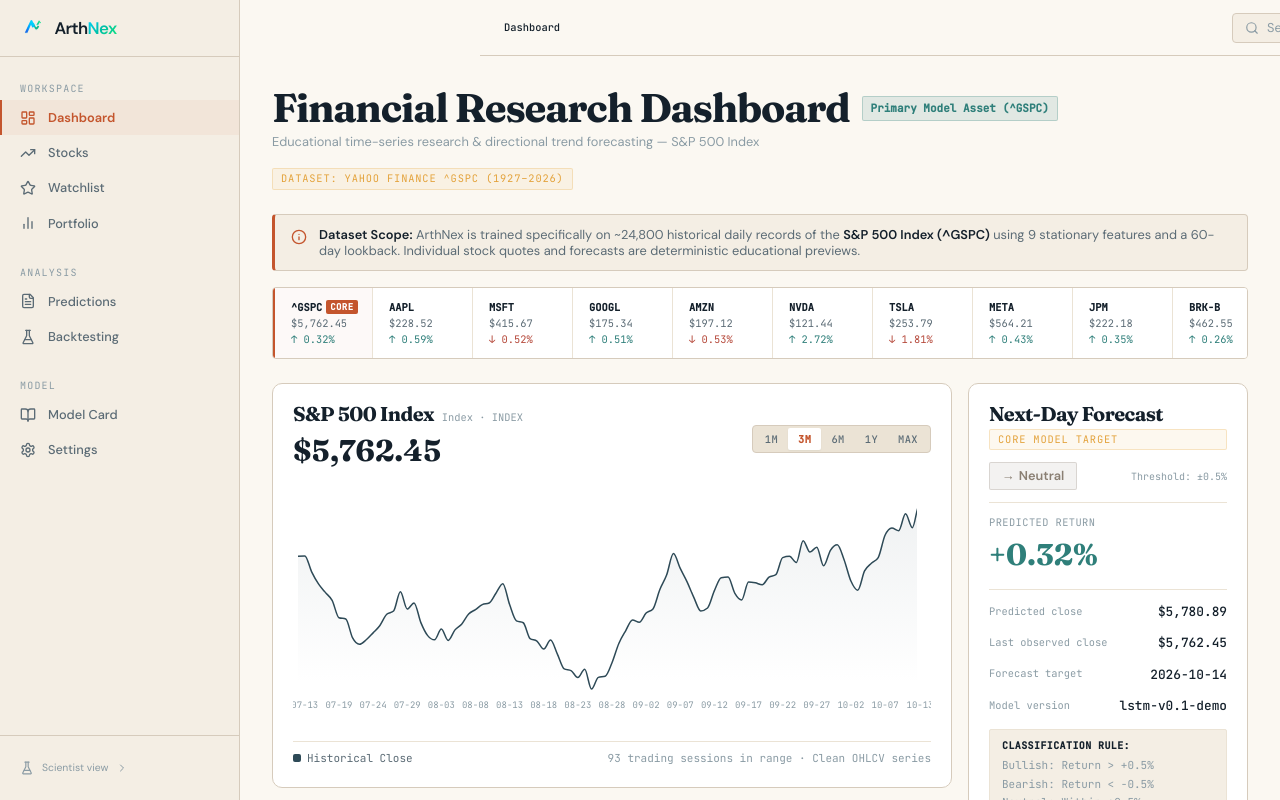
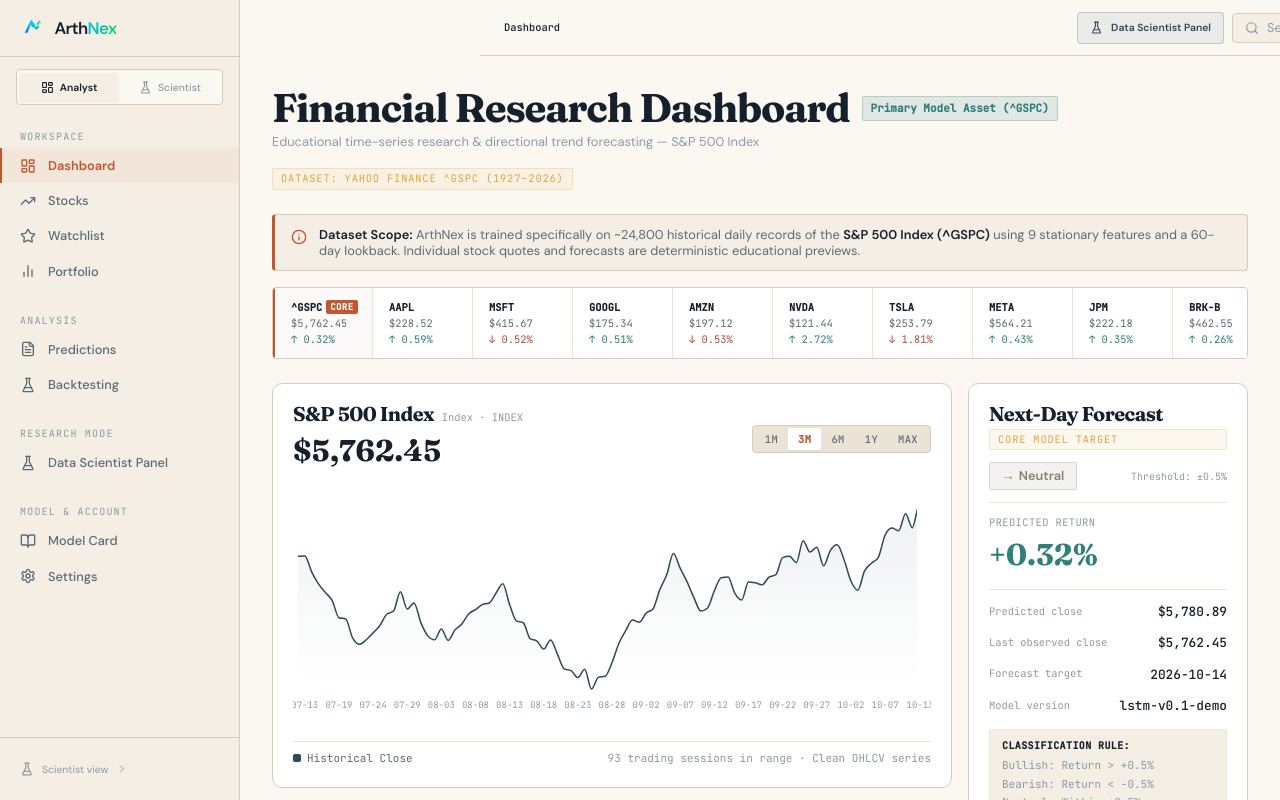
Before and after one commit to TanishqBhosle/Stock-Trend-Forecaster, a React (Vite) app in the folder frontend/: page /login in a window 1280 px wide. Both pictures are taken after typing "name@example.com", "Sample123" into the empty fields and a click on the button "Sign in". Shown: the top 800 px of the page. Built offline with nearby package versions, Linux system fonts and the light colour scheme.

Commit message:
feat(frontend): enable direct 1-click navigation between user and data scientist panels

```diff
--- a/frontend/src/components/layout/AppShell.jsx
+++ b/frontend/src/components/layout/AppShell.jsx
@@ -1,10 +1,11 @@
-import { useState } from 'react'
+import { useState, useEffect } from 'react'
 import { Outlet, useLocation } from 'react-router-dom'
 import { AnimatePresence, motion } from 'framer-motion'
 import { Sidebar } from './Sidebar'
 import { TopNav } from './TopNav'
 import { MobileDrawer } from './MobileDrawer'
 import { CommandPalette, useCommandPalette } from '@/components/ui/CommandPalette'
+import { useAuth } from '@/hooks/useAuth'
 import './AppShell.css'
 
 /**
@@ -18,6 +19,14 @@ export function AppShell({ workspace = 'user', breadcrumbs }) {
   const [drawerOpen, setDrawerOpen] = useState(false)
   const { open: cmdOpen, openPalette, closePalette } = useCommandPalette()
   const location = useLocation()
+  const { user, updateRole } = useAuth()
+
+  // Ensure user.role automatically matches the active workspace
+  useEffect(() => {
+    if (user && user.role !== workspace) {
+      updateRole(workspace)
+    }
+  }, [user, workspace, updateRole])
 
   // Generate breadcrumbs from path if not provided
   const crumbs = breadcrumbs ?? generateBreadcrumbs(location.pathname)
--- a/frontend/src/components/layout/MobileDrawer.css
+++ b/frontend/src/components/layout/MobileDrawer.css
@@ -72,6 +72,58 @@
 .drawer-close:hover { background: var(--interactive-hover); color: var(--text-primary); }
 .drawer-close:focus-visible { outline: 2px solid var(--focus-ring); }
 
+/* Workspace Switcher in Drawer */
+.drawer-ws-segmented {
+  display: flex;
+  margin: var(--space-3) var(--space-4) var(--space-2);
+  padding: 3px;
+  background: var(--bg-page);
+  border: 1px solid var(--border);
+  border-radius: var(--radius-sm);
+  gap: 3px;
+}
+
+.drawer-scientist .drawer-ws-segmented {
+  background: rgba(0, 0, 0, 0.25);
+  border-color: rgba(255, 255, 255, 0.08);
+}
+
+.drawer-ws-btn {
+  flex: 1;
+  display: inline-flex;
+  align-items: center;
+  justify-content: center;
+  gap: 6px;
+  height: 32px;
+  padding: 0 var(--space-2);
+  font-family: var(--font-ui);
+  font-size: var(--text-xs);
+  font-weight: var(--weight-medium);
+  color: var(--text-muted);
+  background: transparent;
+  border: none;
+  border-radius: var(--radius-xs);
+  cursor: pointer;
+  transition: all var(--duration-micro) var(--ease-out);
+}
+
+.drawer-ws-btn--active {
+  background: var(--bg-surface);
+  color: var(--text-primary);
+  font-weight: var(--weight-semibold);
+  box-shadow: 0 1px 3px rgba(0, 0, 0, 0.08);
+}
+
+.drawer-scientist .drawer-ws-btn {
+  color: rgba(169, 188, 196, 0.7);
+}
+
+.drawer-scientist .drawer-ws-btn--active {
+  background: var(--bg-elevated);
+  color: var(--text-inverse);
+  box-shadow: 0 1px 3px rgba(0, 0, 0, 0.3);
+}
+
 .drawer-items {
   flex: 1;
   padding: var(--space-4) 0;
--- a/frontend/src/components/layout/MobileDrawer.jsx
+++ b/frontend/src/components/layout/MobileDrawer.jsx
@@ -1,28 +1,31 @@
 import { useEffect } from 'react'
-import { NavLink } from 'react-router-dom'
+import { NavLink, useNavigate } from 'react-router-dom'
 import { AnimatePresence, motion } from 'framer-motion'
 import { X, LayoutDashboard, TrendingUp, Star, BarChart2, FileText, FlaskConical, BookOpen, Settings, Activity, Database } from 'lucide-react'
 import { ArthNexLogo } from '@/components/ui/ArthNexLogo'
+import { useAuth } from '@/hooks/useAuth'
 import './MobileDrawer.css'
 
 const USER_ITEMS = [
-  { to: '/app/dashboard',   icon: LayoutDashboard, label: 'Dashboard' },
-  { to: '/app/stocks',      icon: TrendingUp,      label: 'Stocks' },
-  { to: '/app/watchlist',   icon: Star,            label: 'Watchlist' },
-  { to: '/app/portfolio',   icon: BarChart2,       label: 'Portfolio' },
-  { to: '/app/predictions', icon: FileText,        label: 'Predictions' },
-  { to: '/app/backtest',    icon: FlaskConical,    label: 'Backtesting' },
-  { to: '/app/model-card',  icon: BookOpen,        label: 'Model Card' },
-  { to: '/app/settings',    icon: Settings,        label: 'Settings' },
+  { to: '/app/dashboard',         icon: LayoutDashboard, label: 'Dashboard' },
+  { to: '/app/stocks',            icon: TrendingUp,      label: 'Stocks' },
+  { to: '/app/watchlist',         icon: Star,            label: 'Watchlist' },
+  { to: '/app/portfolio',         icon: BarChart2,       label: 'Portfolio' },
+  { to: '/app/predictions',       icon: FileText,        label: 'Predictions' },
+  { to: '/app/backtest',          icon: FlaskConical,    label: 'Backtesting' },
+  { to: '/scientist/performance', icon: FlaskConical,    label: 'Data Scientist Panel' },
+  { to: '/app/model-card',        icon: BookOpen,        label: 'Model Card' },
+  { to: '/app/settings',          icon: Settings,        label: 'Settings' },
 ]
 
 const SCIENTIST_ITEMS = [
-  { to: '/scientist/performance', icon: Activity,      label: 'Performance' },
-  { to: '/scientist/models',      icon: BarChart2,     label: 'Models' },
-  { to: '/scientist/experiments', icon: FlaskConical,  label: 'Experiments' },
-  { to: '/scientist/dataset',     icon: Database,      label: 'Dataset' },
-  { to: '/scientist/model-card',  icon: BookOpen,      label: 'Model Card' },
-  { to: '/app/settings',          icon: Settings,      label: 'Settings' },
+  { to: '/scientist/performance', icon: Activity,        label: 'Performance' },
+  { to: '/scientist/models',      icon: BarChart2,       label: 'Models' },
+  { to: '/scientist/experiments', icon: FlaskConical,    label: 'Experiments' },
+  { to: '/scientist/dataset',     icon: Database,        label: 'Dataset' },
+  { to: '/scientist/model-card',  icon: BookOpen,        label: 'Model Card' },
+  { to: '/app/dashboard',         icon: LayoutDashboard, label: 'Investor Workspace' },
+  { to: '/app/settings',          icon: Settings,        label: 'Settings' },
 ]
 
 /**
@@ -30,6 +33,8 @@ const SCIENTIST_ITEMS = [
  */
 export function MobileDrawer({ open, onClose, workspace = 'user' }) {
   const items = workspace === 'scientist' ? SCIENTIST_ITEMS : USER_ITEMS
+  const navigate = useNavigate()
+  const { updateRole } = useAuth()
 
   // Close on Escape
   useEffect(() => {
@@ -44,6 +49,16 @@ export function MobileDrawer({ open, onClose, workspace = 'user' }) {
     else document.body.style.overflow = ''
     return () => { document.body.style.overflow = '' }
   }, [open])
+
+  const handleSwitchWorkspace = (targetRole) => {
+    onClose()
+    updateRole(targetRole)
+    if (targetRole === 'scientist') {
+      navigate('/scientist/performance')
+    } else {
+      navigate('/app/dashboard')
+    }
+  }
 
   return (
     <AnimatePresence>
@@ -75,6 +90,26 @@ export function MobileDrawer({ open, onClose, workspace = 'user' }) {
               </button>
             </div>
 
+            {/* Segmented workspace switcher */}
+            <div className="drawer-ws-segmented">
+              <button
+                type="button"
+                className={`drawer-ws-btn ${workspace === 'user' ? 'drawer-ws-btn--active' : ''}`}
+                onClick={() => handleSwitchWorkspace('user')}
+              >
+                <LayoutDashboard size={13} />
+                <span>Analyst View</span>
+              </button>
+              <button
+                type="button"
+                className={`drawer-ws-btn ${workspace === 'scientist' ? 'drawer-ws-btn--active' : ''}`}
+                onClick={() => handleSwitchWorkspace('scientist')}
+              >
+                <FlaskConical size={13} />
+                <span>Scientist View</span>
+              </button>
+            </div>
+
             <div className="drawer-items">
               {items.map((item) => {
                 const Icon = item.icon
--- a/frontend/src/components/layout/Sidebar.css
+++ b/frontend/src/components/layout/Sidebar.css
@@ -86,6 +86,66 @@
   padding: 2px var(--space-2);
   border-radius: var(--radius-xs);
   border: 1px solid rgba(227, 162, 59, 0.25);
+}
+
+/* Prominent Segmented Workspace Switcher */
+.sidebar-ws-segmented {
+  display: flex;
+  margin: var(--space-3) var(--space-4) 0;
+  padding: 3px;
+  background: var(--bg-page);
+  border: 1px solid var(--border);
+  border-radius: var(--radius-sm);
+  gap: 3px;
+}
+
+.sidebar-scientist .sidebar-ws-segmented {
+  background: rgba(0, 0, 0, 0.2);
+  border-color: rgba(255, 255, 255, 0.08);
+}
+
+.sidebar-ws-btn {
+  flex: 1;
+  display: inline-flex;
+  align-items: center;
+  justify-content: center;
+  gap: 6px;
+  height: 28px;
+  padding: 0 var(--space-2);
+  font-family: var(--font-ui);
+  font-size: var(--text-xs);
+  font-weight: var(--weight-medium);
+  color: var(--text-muted);
+  background: transparent;
+  border: none;
+  border-radius: var(--radius-xs);
+  cursor: pointer;
+  transition: all var(--duration-micro) var(--ease-out);
+}
+
+.sidebar-ws-btn:hover {
+  color: var(--text-primary);
+}
+
+.sidebar-ws-btn--active {
+  background: var(--bg-surface);
+  color: var(--text-primary);
+  font-weight: var(--weight-semibold);
+  box-shadow: 0 1px 3px rgba(0, 0, 0, 0.08);
+}
+
+.sidebar-scientist .sidebar-ws-btn {
+  color: rgba(169, 188, 196, 0.7);
+}
+
+.sidebar-scientist .sidebar-ws-btn:hover {
+  color: var(--text-inverse);
+}
+
+.sidebar-scientist .sidebar-ws-btn--active {
+  background: var(--bg-elevated);
+  color: var(--text-inverse);
+  box-shadow: 0 1px 3px rgba(0, 0, 0, 0.3);
 }
 
 /* Nav */
--- a/frontend/src/components/layout/Sidebar.jsx
+++ b/frontend/src/components/layout/Sidebar.jsx
@@ -1,4 +1,4 @@
-import { NavLink, useLocation } from 'react-router-dom'
+import { NavLink, useLocation, useNavigate } from 'react-router-dom'
 import { motion } from 'framer-motion'
 import {
   LayoutDashboard, TrendingUp, Star, BarChart2,
@@ -6,6 +6,7 @@ import {
   BookOpen, Settings, ChevronRight
 } from 'lucide-react'
 import { ArthNexLogo } from '@/components/ui/ArthNexLogo'
+import { useAuth } from '@/hooks/useAuth'
 import './Sidebar.css'
 
 const USER_NAV = [
@@ -19,7 +20,10 @@ const USER_NAV = [
     { to: '/app/predictions', icon: FileText,  label: 'Predictions' },
     { to: '/app/backtest',    icon: FlaskConical, label: 'Backtesting' },
   ]},
-  { group: 'Model', items: [
+  { group: 'Research Mode', items: [
+    { to: '/scientist/performance', icon: FlaskConical, label: 'Data Scientist Panel' },
+  ]},
+  { group: 'Model & Account', items: [
     { to: '/app/model-card',  icon: BookOpen,  label: 'Model Card' },
     { to: '/app/settings',    icon: Settings,  label: 'Settings' },
   ]},
@@ -35,6 +39,9 @@ const SCIENTIST_NAV = [
     { to: '/scientist/dataset',    icon: Database,  label: 'Dataset' },
     { to: '/scientist/model-card', icon: BookOpen,  label: 'Model Card' },
   ]},
+  { group: 'Market Mode', items: [
+    { to: '/app/dashboard', icon: LayoutDashboard, label: 'Investor Workspace' },
+  ]},
   { group: 'Account', items: [
     { to: '/app/settings', icon: Settings, label: 'Settings' },
   ]},
@@ -47,6 +54,17 @@ const SCIENTIST_NAV = [
 export function Sidebar({ workspace = 'user' }) {
   const nav = workspace === 'scientist' ? SCIENTIST_NAV : USER_NAV
   const location = useLocation()
+  const navigate = useNavigate()
+  const { updateRole } = useAuth()
+
+  const handleSwitchWorkspace = (targetRole) => {
+    updateRole(targetRole)
+    if (targetRole === 'scientist') {
+      navigate('/scientist/performance')
+    } else {
+      navigate('/app/dashboard')
+    }
+  }
 
   return (
     <aside className={`sidebar sidebar-${workspace}`} aria-label="Main navigation">
@@ -55,6 +73,28 @@ export function Sidebar({ workspace = 'user' }) {
         {workspace === 'scientist' && (
           <span className="sidebar-workspace-badge">Scientist</span>
         )}
+      </div>
+
+      {/* Prominent Segmented Workspace Switcher */}
+      <div className="sidebar-ws-segmented">
+        <button
+          type="button"
+          className={`sidebar-ws-btn ${workspace === 'user' ? 'sidebar-ws-btn--active' : ''}`}
+          onClick={() => handleSwitchWorkspace('user')}
+          aria-label="Switch to Investor / Analyst Workspace"
+        >
+          <LayoutDashboard size={13} />
+          <span>Analyst</span>
+        </button>
+        <button
+          type="button"
+          className={`sidebar-ws-btn ${workspace === 'scientist' ? 'sidebar-ws-btn--active' : ''}`}
+          onClick={() => handleSwitchWorkspace('scientist')}
+          aria-label="Switch to Data Scientist Workspace"
+        >
+          <FlaskConical size={13} />
+          <span>Scientist</span>
+        </button>
       </div>
 
       <nav className="sidebar-nav">
@@ -93,17 +133,25 @@ export function Sidebar({ workspace = 'user' }) {
       <div className="sidebar-footer">
         <div className="sidebar-switch">
           {workspace === 'user' ? (
-            <NavLink to="/scientist/performance" className="sidebar-switch-link">
+            <button
+              type="button"
+              className="sidebar-switch-link"
+              onClick={() => handleSwitchWorkspace('scientist')}
+            >
               <FlaskConical size={14} />
               <span>Scientist view</span>
               <ChevronRight size={12} />
-            </NavLink>
+            </button>
           ) : (
-            <NavLink to="/app/dashboard" className="sidebar-switch-link">
+            <button
+              type="button"
+              className="sidebar-switch-link"
+              onClick={() => handleSwitchWorkspace('user')}
+            >
               <LayoutDashboard size={14} />
-              <span>User view</span>
+              <span>Investor view</span>
               <ChevronRight size={12} />
-            </NavLink>
+            </button>
           )}
         </div>
       </div>
--- a/frontend/src/components/layout/TopNav.css
+++ b/frontend/src/components/layout/TopNav.css
@@ -289,3 +289,56 @@
   background: var(--error-bg);
   color: var(--error);
 }
+
+/* Quick Direct Workspace Switcher in TopNav */
+.topnav-ws-switch {
+  display: inline-flex;
+  align-items: center;
+  gap: var(--space-2);
+  height: 32px;
+  padding: 0 var(--space-3);
+  font-family: var(--font-ui);
+  font-size: var(--text-xs);
+  font-weight: var(--weight-semibold);
+  border-radius: var(--radius-sm);
+  cursor: pointer;
+  transition: all var(--duration-micro) var(--ease-out);
+  white-space: nowrap;
+}
+
+.topnav-ws-switch--to-scientist {
+  background: rgba(46, 74, 87, 0.08);
+  border: 1px solid rgba(46, 74, 87, 0.22);
+  color: var(--slate);
+}
+
+.topnav-ws-switch--to-scientist:hover {
+  background: var(--slate);
+  color: var(--text-inverse);
+  border-color: var(--slate);
+}
+
+.topnav-ws-switch--to-user {
+  background: rgba(227, 162, 59, 0.12);
+  border: 1px solid rgba(227, 162, 59, 0.28);
+  color: var(--amber);
+}
+
+.topnav-ws-switch--to-user:hover {
+  background: var(--amber);
+  color: #14202B;
+  border-color: var(--amber);
+}
+
+.topnav-ws-switch-icon {
+  flex-shrink: 0;
+}
+
+@media (max-width: 640px) {
+  .topnav-ws-switch-label {
+    display: none;
+  }
+  .topnav-ws-switch {
+    padding: 0 var(--space-2);
+  }
+}
--- a/frontend/src/components/layout/TopNav.jsx
+++ b/frontend/src/components/layout/TopNav.jsx
@@ -1,5 +1,5 @@
 import { useState, useRef, useEffect } from 'react'
-import { Search, Menu, Settings, LogOut, ArrowRightLeft } from 'lucide-react'
+import { Search, Menu, Settings, LogOut, ArrowRightLeft, FlaskConical, LayoutDashboard } from 'lucide-react'
 import { useNavigate, Link } from 'react-router-dom'
 import { ThemeToggle } from '@/components/ui/ThemeToggle'
 import { IconButton } from '@/components/ui/Button'
@@ -16,7 +16,7 @@ import './TopNav.css'
  * @param {'user'|'scientist'} [props.workspace='user']
  */
 export function TopNav({ breadcrumbs = [], onOpenSearch, onOpenDrawer, workspace = 'user' }) {
-  const { user, logout } = useAuth()
+  const { user, logout, updateRole } = useAuth()
   const navigate = useNavigate()
   const [menuOpen, setMenuOpen] = useState(false)
   const menuRef = useRef(null)
@@ -48,6 +48,16 @@ export function TopNav({ breadcrumbs = [], onOpenSearch, onOpenDrawer, workspace
     navigate('/login')
   }
 
+  const handleSwitchWorkspace = (targetRole) => {
+    setMenuOpen(false)
+    updateRole(targetRole)
+    if (targetRole === 'scientist') {
+      navigate('/scientist/performance')
+    } else {
+      navigate('/app/dashboard')
+    }
+  }
+
   return (
     <header className={`topnav topnav-${workspace}`} role="banner">
       {/* Mobile menu */}
@@ -74,6 +84,29 @@ export function TopNav({ breadcrumbs = [], onOpenSearch, onOpenDrawer, workspace
       </nav>
 
       <div className="topnav-actions">
+        {/* Quick Direct Workspace Switcher */}
+        {workspace === 'user' ? (
+          <button
+            type="button"
+            className="topnav-ws-switch topnav-ws-switch--to-scientist"
+            onClick={() => handleSwitchWorkspace('scientist')}
+            title="Switch directly to Data Scientist Panel"
+          >
+            <FlaskConical size={13} className="topnav-ws-switch-icon" />
+            <span className="topnav-ws-switch-label">Data Scientist Panel</span>
+          </button>
+        ) : (
+          <button
+            type="button"
+            className="topnav-ws-switch topnav-ws-switch--to-user"
+            onClick={() => handleSwitchWorkspace('user')}
+            title="Switch directly to Investor / Analyst Workspace"
+          >
+            <LayoutDashboard size={13} className="topnav-ws-switch-icon" />
+            <span className="topnav-ws-switch-label">Investor Workspace</span>
+          </button>
+        )}
+
         {/* Search trigger */}
         <button
           className="topnav-search-btn"
@@ -117,25 +150,25 @@ export function TopNav({ breadcrumbs = [], onOpenSearch, onOpenDrawer, workspace
 
               <div className="topnav-dropdown-items">
                 {workspace === 'user' ? (
-                  <Link
-                    to="/scientist/performance"
+                  <button
+                    type="button"
                     className="topnav-dropdown-item"
                     role="menuitem"
-                    onClick={() => setMenuOpen(false)}
+                    onClick={() => handleSwitchWorkspace('scientist')}
                   >
                     <ArrowRightLeft size={14} />
                     <span>Switch to Scientist View</span>
-                  </Link>
+                  </button>
                 ) : (
-                  <Link
-                    to="/app/dashboard"
+                  <button
+                    type="button"
                     className="topnav-dropdown-item"
                     role="menuitem"
-                    onClick={() => setMenuOpen(false)}
+                    onClick={() => handleSwitchWorkspace('user')}
                   >
                     <ArrowRightLeft size={14} />
                     <span>Switch to Analyst View</span>
-                  </Link>
+                  </button>
                 )}
 
                 <Link
--- a/frontend/src/features/settings/SettingsPage.jsx
+++ b/frontend/src/features/settings/SettingsPage.jsx
@@ -128,6 +128,37 @@ export default function SettingsPage() {
         <section className="settings-section">
           <h2 className="settings-section-title">Workspace Preferences</h2>
           <div className="settings-row">
+            <div>
+              <span className="settings-label" style={{ display: 'block' }}>Active Workspace Role</span>
+              <span style={{ fontSize: 'var(--text-xs)', color: 'var(--text-secondary)' }}>
+                {user?.role === 'scientist' ? 'Data Scientist Workspace' : 'Investor / Analyst Workspace'}
+              </span>
+            </div>
+            {user?.role === 'scientist' ? (
+              <Button
+                variant="outline"
+                size="sm"
+                onClick={() => {
+                  updateRole('user')
+                  navigate('/app/dashboard')
+                }}
+              >
+                Switch to Analyst Workspace
+              </Button>
+            ) : (
+              <Button
+                variant="outline"
+                size="sm"
+                onClick={() => {
+                  updateRole('scientist')
+                  navigate('/scientist/performance')
+                }}
+              >
+                Switch to Scientist Panel
+              </Button>
+            )}
+          </div>
+          <div className="settings-row">
             <span className="settings-label">Default instrument</span>
             <Select id="defaultTicker" value={defaultTicker} onChange={e => { setDefaultTicker(e.target.value); addToast('Default instrument saved', { type: 'info' }) }} fullWidth={false}>
               {['^GSPC (Primary Index)', 'AAPL', 'MSFT', 'GOOGL', 'NVDA', 'SPY'].map(t => {
```
